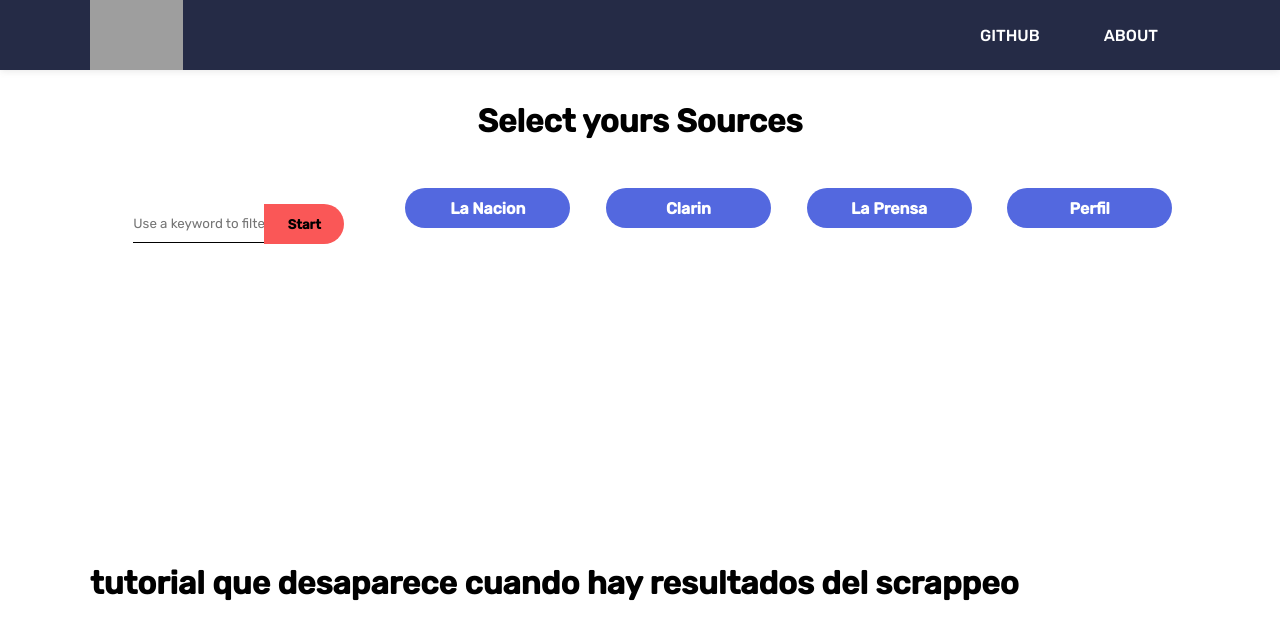
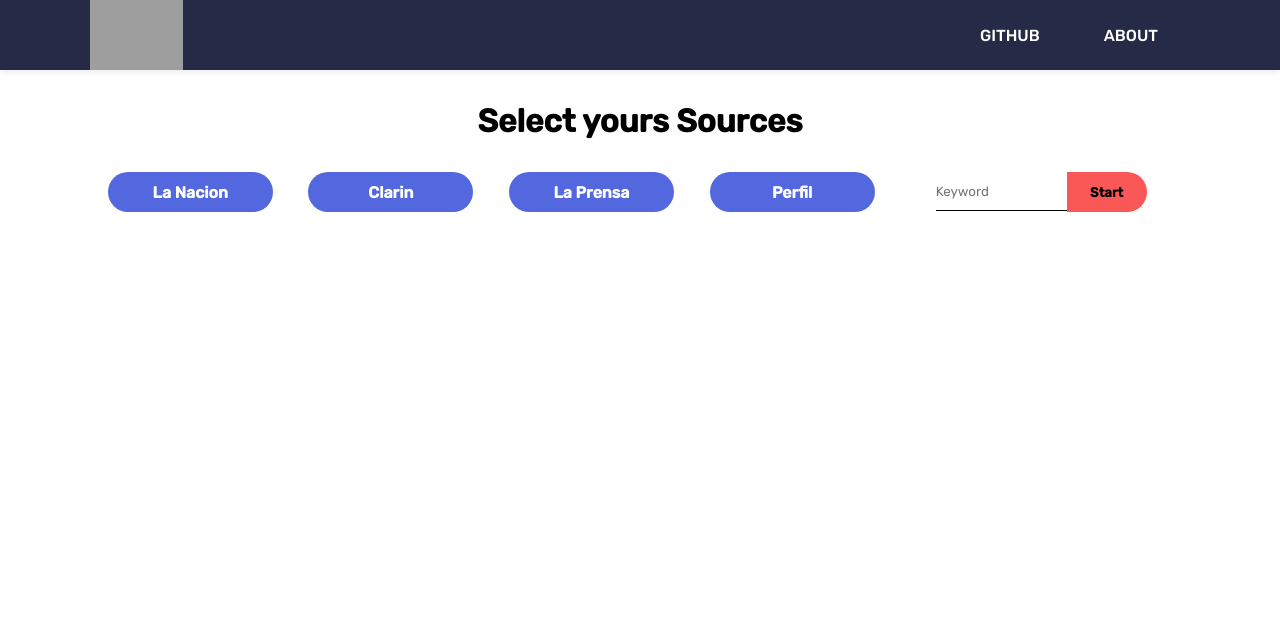
Before and after one commit to Chmod351/scrapper_ia_summary, a React (Vite) app: page / in a window 1280 px wide. Shown: the top 640 px of the page. Built offline with nearby package versions, Linux system fonts and the light colour scheme; grey boxes are pictures that could not be loaded.

Commit message:
Keyword element center

```diff
--- a/src/components/pages/Demo.jsx
+++ b/src/components/pages/Demo.jsx
@@ -17,7 +17,7 @@
 `;
 const SourcesContainer = styled.div`
   display: flex;
-  margin: auto auto 40vh auto;
+  margin: auto;
   ${mobile({ flexDirection: 'column', alignItems: 'center' })}
 `;
 const Title = styled.h1`
@@ -34,7 +34,6 @@
   flex-direction: row;
   justify-content: center;
   align-items: center;
-  margin-top: 2rem;
 `;
 const Input = styled.input`
   width: 50%;
@@ -60,16 +59,16 @@
       <Wrapper>
         <Title>Select yours Sources</Title>
         <SourcesContainer>
-          <FormWrapper>
-            <Input placeholder="Use a keyword to filter results" />
-            <Button>Start</Button>
-          </FormWrapper>
           {sectionTitlesAndSubtitles.map((a) => {
             const { id, title, link, css } = a;
             return <Sources key={id} title={title} link={link} css={css} />;
           })}
+          <FormWrapper>
+            <Input placeholder="Keyword" />
+            <Button>Start</Button>
+          </FormWrapper>
         </SourcesContainer>
-        <h1> tutorial que desaparece cuando hay resultados del scrappeo </h1>
+
       </Wrapper>
     </Container>
   );
```
